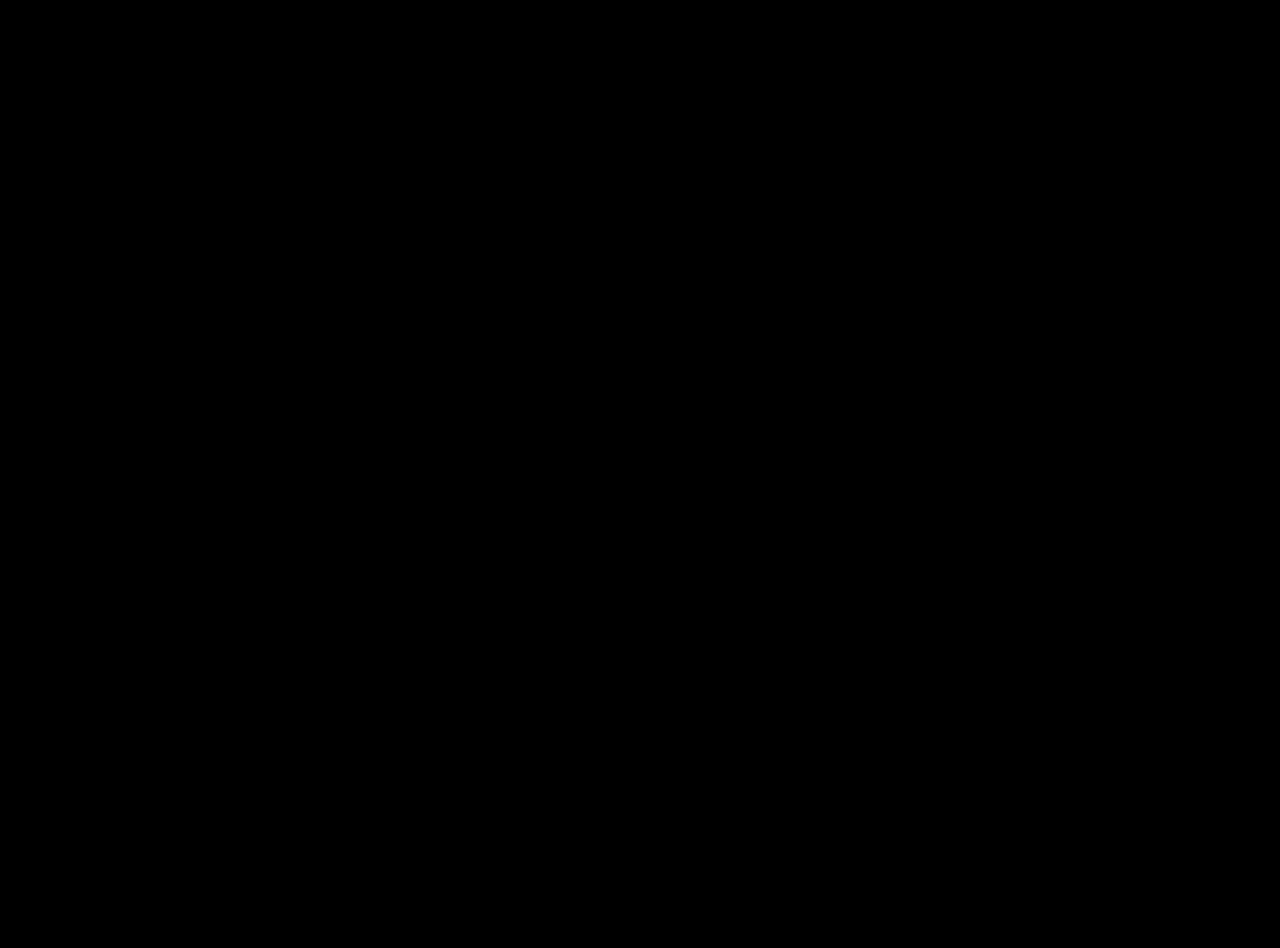
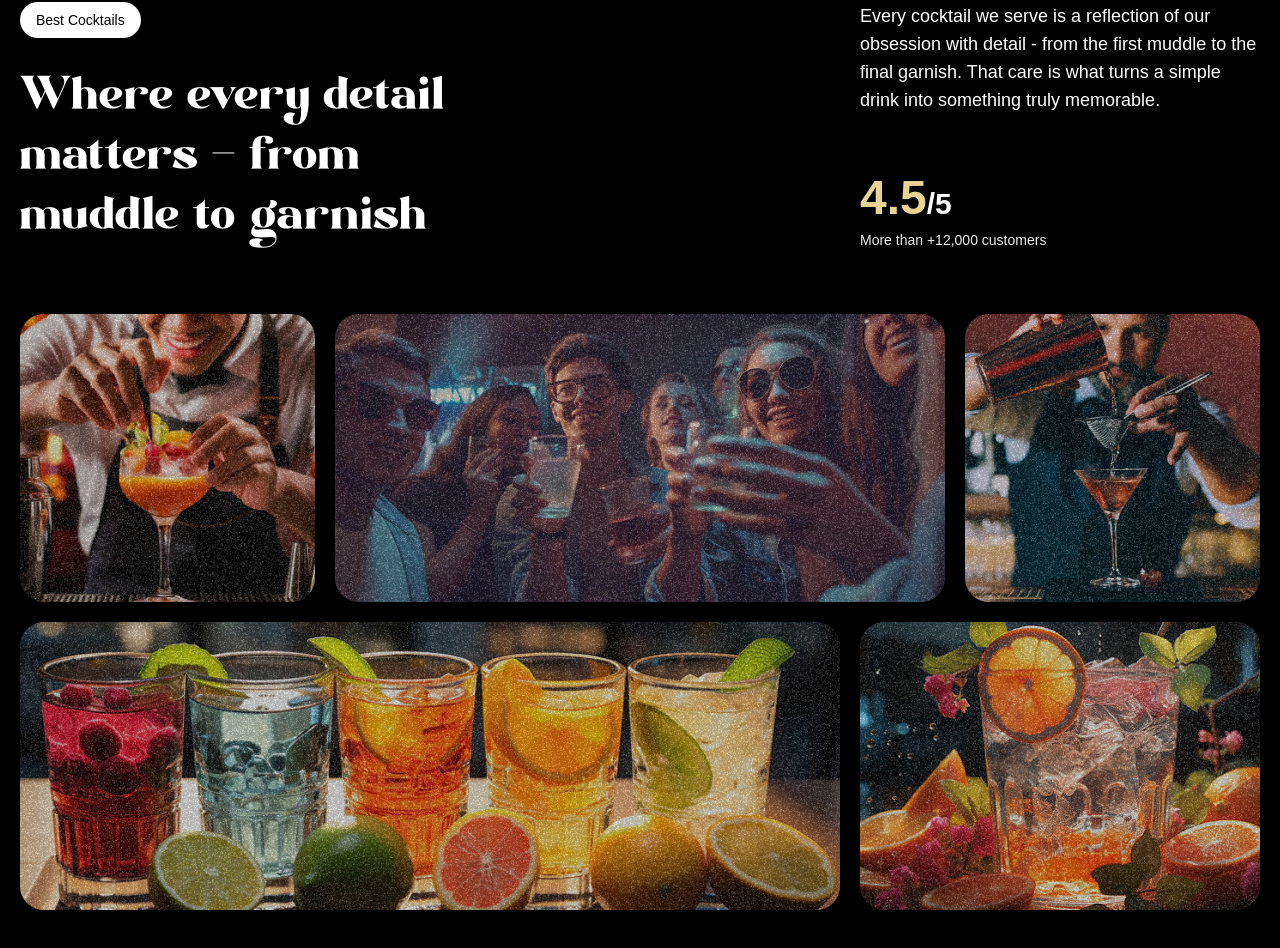
Before and after one commit to RobWardell87/cocktailsanyone, a React (Vite) app: page / in a window 1280 px wide. Shown: the part 1710-2658 px from the top of the page. Before the commit the page ends 1600 px from the top, so only its background shows below. Built offline with nearby package versions, Linux system fonts and the light colour scheme; a web font is replaced by a local one.

Commit message:
About section complete

```diff
--- a/src/App.jsx
+++ b/src/App.jsx
@@ -5,6 +5,7 @@
 import Hero from './Components/Hero'
 gsap.registerPlugin(ScrollTrigger, SplitText)
 import Cocktails from './Components/Cocktails'
+import About from './Components/About'
 
 const App = () => {
   return (
@@ -12,6 +13,7 @@
       <Navbar />
       <Hero />
       <Cocktails />
+      <About />
     </main>
   )
 }
--- /dev/null
+++ b/src/Components/About.jsx
@@ -0,0 +1,85 @@
+import { useGSAP } from "@gsap/react";
+import gsap from "gsap";
+import { SplitText } from "gsap/all";
+import React from "react";
+
+const About = () => {
+
+useGSAP(() => {
+   const titleSplit = SplitText.create('#about h2', {
+    type: 'words'
+   })
+   const scrollTimeline = gsap.timeline({
+    scrollTrigger: {
+        trigger: '#about',
+        start: 'top center'
+    }
+   })
+   scrollTimeline
+    .from(titleSplit.words, {
+        opacity: 0, duration: 1, yPercent: 100, ease: 'expo.out', stagger: 0.02
+    })
+    .from('.top-grid div, .bottom-grid div', {
+        opacity:0, duration: 1, ease: 'power1.inOut', stagger: 0.04,
+    }, '-=0.5')
+})
+
+  return (
+    <div id="about">
+      <div className="mb-16 md:px-0 px-5">
+        <div className="content">
+          <div className="md:col-span-8">
+            <p className="badge">Best Cocktails</p>
+            <h2>
+              Where every detail matters <span className="text-white">-</span>{" "}
+              from muddle to garnish
+            </h2>
+          </div>
+          <div className="sub-content">
+            <p>
+              Every cocktail we serve is a reflection of our obsession with
+              detail - from the first muddle to the final garnish. That care is
+              what turns a simple drink into something truly memorable.
+            </p>
+            <div>
+              <p className="md:text-3xl text-xl font-bold">
+                <span>4.5</span>/5
+              </p>
+              <p className="text-sm text-white-100">
+                More than +12,000 customers
+              </p>
+            </div>
+          </div>
+        </div>
+      </div>
+      <div className="top-grid">
+        <div className="md:col-span-3">
+          <div className="noisy" />
+          <img src="/public/images/abt1.png" alt="grid-img-1" />
+        </div>
+
+        <div className="md:col-span-6">
+          <div className="noisy" />
+          <img src="/public/images/abt2.png" alt="grid-img-2" />
+        </div>
+
+        <div className="md:col-span-3">
+          <div className="noisy" />
+          <img src="/public/images/abt5.png" alt="grid-img-5" />
+        </div>
+      </div>
+      <div className="bottom-grid">
+        <div className="md:col-span-8">
+          <div className="noisy" />
+          <img src="/public/images/abt3.png" alt="grid-img-3" />
+        </div>
+        <div className="md:col-span-4">
+          <div className="noisy" />
+          <img src="/public/images/abt4.png" alt="grid-img-4" />
+        </div>
+      </div>
+    </div>
+  );
+};
+
+export default About;
```
